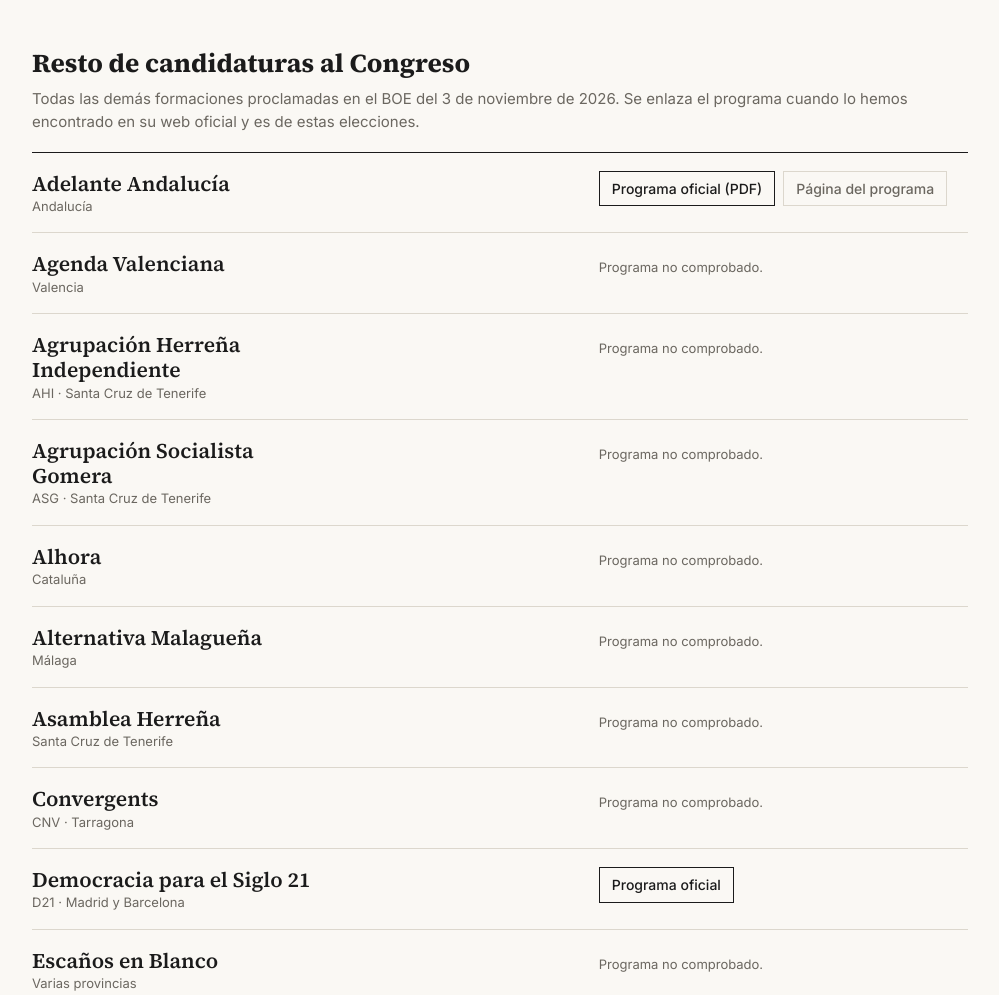
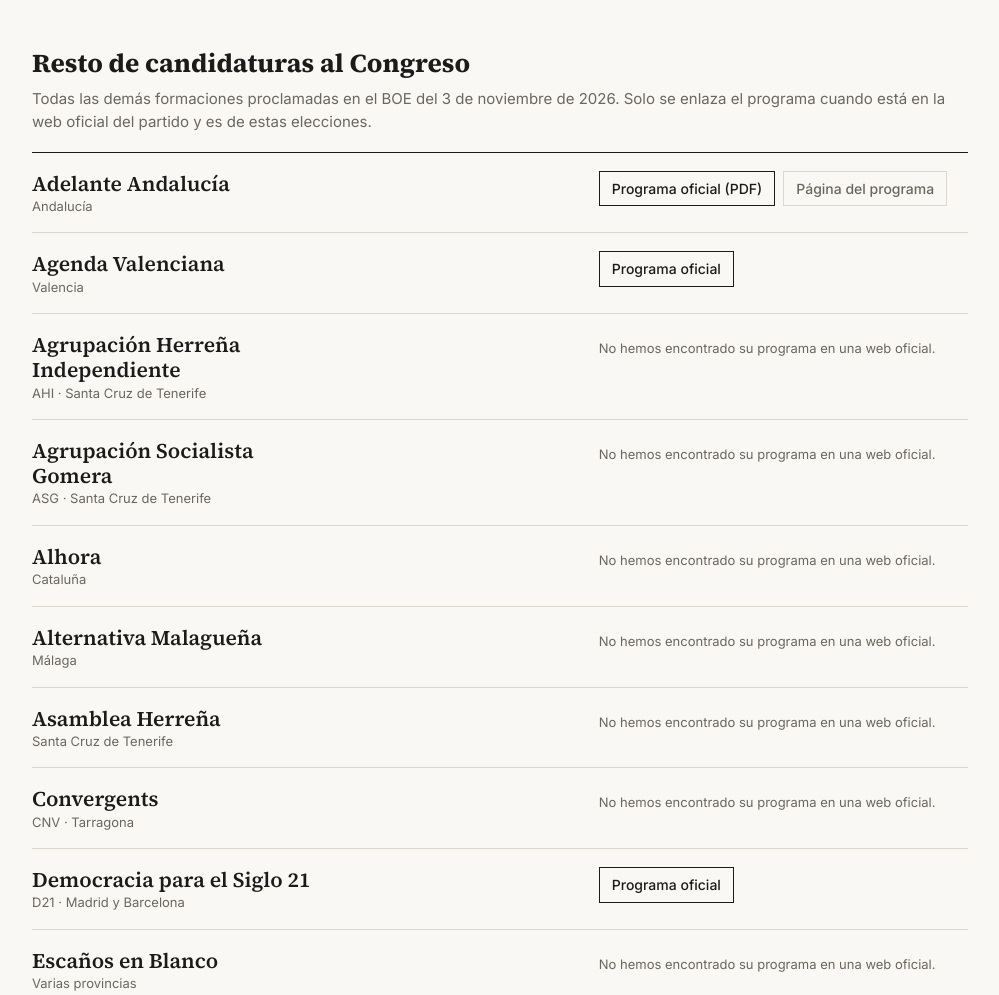
Before and after one commit to Carlopin67/programas-29n, a plain HTML site: page index.html in a window 1280 px wide. Shown: the part 2786-3781 px from the top of the page, without its empty margins (140-1139 px from the left). Drawn offline with Linux system fonts and the light colour scheme.

Commit message:
Más programas oficiales: Teruel Existe, Soria Ya, Drago, Autónomos, Humanista, Agenda Valenciana
Co-Authored-By: Claude Opus 5.5 <noreply@anthropic.com>
Claude-Session: https://claude.ai/code/session_01JYRckdtWiZVVM2ALq27bAG

```diff
--- a/index.html
+++ b/index.html
@@ -73,7 +73,7 @@
 <div class="lista" id="autonomicas"></div>
 
 <h2>Resto de candidaturas al Congreso</h2>
-<p class="nota-seccion">Todas las demás formaciones proclamadas en el BOE del 3 de noviembre de 2026. Se enlaza el programa cuando lo hemos encontrado en su web oficial y es de estas elecciones.</p>
+<p class="nota-seccion">Todas las demás formaciones proclamadas en el BOE del 3 de noviembre de 2026. Solo se enlaza el programa cuando está en la web oficial del partido y es de estas elecciones.</p>
 <div class="lista" id="resto"></div>
 
 <footer>
@@ -132,7 +132,7 @@ const autonomicas = [
 
 const resto = [
   { partido:"Adelante Andalucía", largo:"Andalucía", enlaces:[{t:"Programa oficial (PDF)", u:"https://programa.adelanteandalucia.org/programa-29n-adelante-andalucia.pdf"},{t:"Página del programa", u:"https://programa.adelanteandalucia.org/", s:true}] },
-  { partido:"Agenda Valenciana", largo:"Valencia" },
+  { partido:"Agenda Valenciana", largo:"Valencia", enlaces:[{t:"Programa oficial", u:"https://www.agendavalenciana.org/#programa"}] },
   { partido:"Agrupación Herreña Independiente", largo:"AHI · Santa Cruz de Tenerife" },
   { partido:"Agrupación Socialista Gomera", largo:"ASG · Santa Cruz de Tenerife" },
   { partido:"Alhora", largo:"Cataluña" },
@@ -153,18 +153,18 @@ const resto = [
   { partido:"Justicia y Ley", largo:"Álava" },
   { partido:"Liberación Canaria", largo:"Canarias" },
   { partido:"Nuevo Extremeñismo – Adelante Extremadura", largo:"NEX · Extremadura" },
-  { partido:"Partido Autónomos", largo:"Alicante, Valencia y Santa Cruz de Tenerife" },
+  { partido:"Partido Autónomos", largo:"Alicante, Valencia y Santa Cruz de Tenerife", enlaces:[{t:"Programa oficial (PDF)", u:"https://www.partidoautonomos.es/wp-content/uploads/2026/11/PARTIDO-AUTONOMOS-PROGRAMA-ELECCIONES-GENERALES-2026-29N.pdf"}] },
   { partido:"Partido Demócrata Social Jubilados Europeos", largo:"Ávila" },
-  { partido:"Partido Drago Canarias", largo:"Santa Cruz de Tenerife" },
-  { partido:"Partido Humanista", largo:"Madrid" },
+  { partido:"Partido Drago Canarias", largo:"Santa Cruz de Tenerife", enlaces:[{t:"Programa oficial (PDF)", u:"https://www.dragocanarias.com/wp-content/uploads/2026/11/Drago-Canarias-Programa-electoral-29N-2.pdf"}] },
+  { partido:"Partido Humanista", largo:"Madrid", enlaces:[{t:"Programa oficial (PDF)", u:"https://partidohumanista.es/Documentos/Programas/Programa%20Generales%202026.pdf"}] },
   { partido:"Partido Nacionalista de Castilla y León – Unión Reformista Ciudadana", largo:"PANCAL-URCI" },
   { partido:"Partido Regionalista del País Leonés", largo:"PREPAL · León, Salamanca y Zamora" },
   { partido:"Partido Unionista Estado de España", largo:"PUEDE · Asturias" },
   { partido:"Proyecto Alantre", largo:"León" },
   { partido:"Renacer Renaixer", largo:"Valencia" },
-  { partido:"Soria ¡Ya!", largo:"Soria" },
+  { partido:"Soria ¡Ya!", largo:"Soria", enlaces:[{t:"Programa oficial (PDF)", u:"https://soriaya.org/wp-content/uploads/2026/11/ProgramaGenerales_26.pdf"}] },
   { partido:"Tercera Edad en Acción", largo:"Murcia" },
-  { partido:"Teruel Existe", largo:"Teruel" },
+  { partido:"Teruel Existe", largo:"Teruel", enlaces:[{t:"Programa oficial (PDF)", u:"https://teruelexiste.info/wp-content/uploads/2026/11/Programa_Teruel_Existe_Completo_29N.pdf"}] },
   { partido:"Unidad del Pueblo Canario", largo:"Nueva Canarias, Podemos, IU y Sumar · Canarias" },
   { partido:"Unión Cartaginense", largo:"Murcia" },
   { partido:"Valencia Unida", largo:"Valencia" },
@@ -178,7 +178,7 @@ function pinta(id, datos){
       <div class="partido">${p.partido}${p.largo?`<span class="siglas-largas">${p.largo}</span>`:""}</div>
       <div>${p.candidato?`<span class="etiqueta">${id==="estatales"?"Candidato/a":"Encabeza la lista"}</span><span class="candidato">${p.candidato}</span>`:""}</div>
       <div>${p.titulo?`<div class="programa-titulo">${p.titulo}</div>`:""}
-        ${p.enlaces?"":`<div class="aviso">Programa no comprobado.</div>`}<div class="enlaces">${(p.enlaces||[]).map(e=>`<a href="${e.u}" target="_blank" rel="noopener"${e.s?' class="secundario"':""}>${e.t}</a>`).join("")}</div>
+        ${p.enlaces?"":`<div class="aviso">No hemos encontrado su programa en una web oficial.</div>`}<div class="enlaces">${(p.enlaces||[]).map(e=>`<a href="${e.u}" target="_blank" rel="noopener"${e.s?' class="secundario"':""}>${e.t}</a>`).join("")}</div>
         ${p.aviso?`<div class="aviso">${p.aviso}</div>`:""}
       </div>`;
     caja.appendChild(fila);
```
